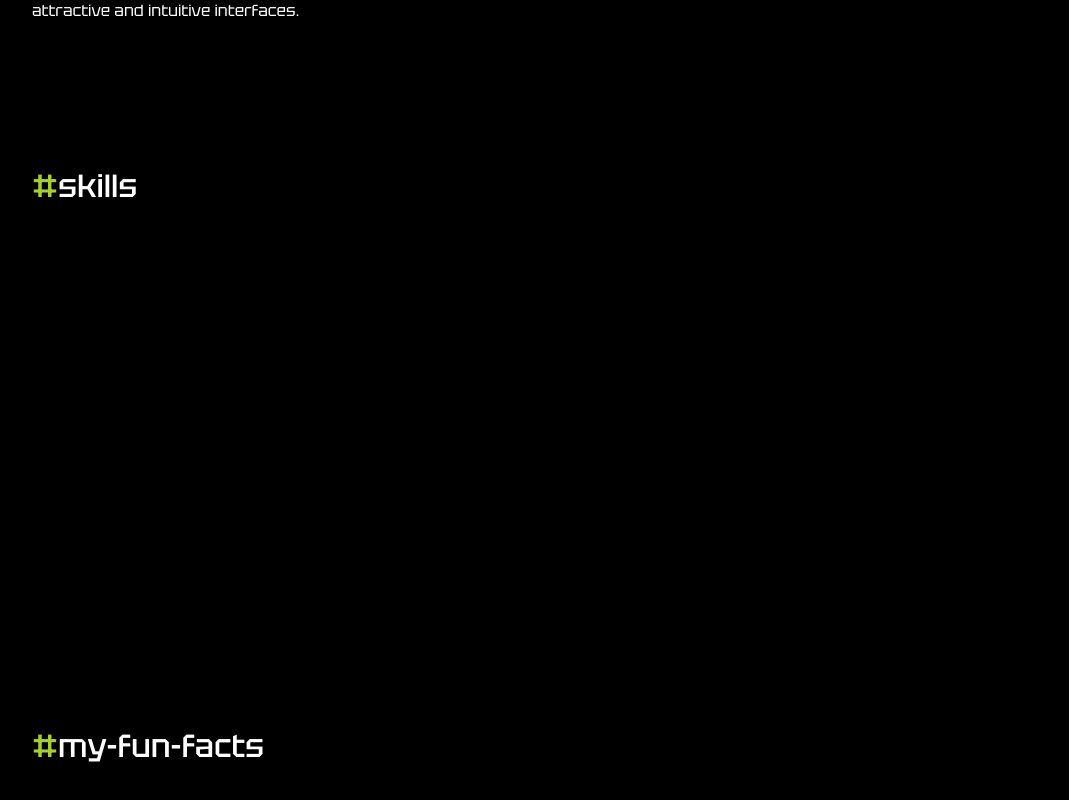
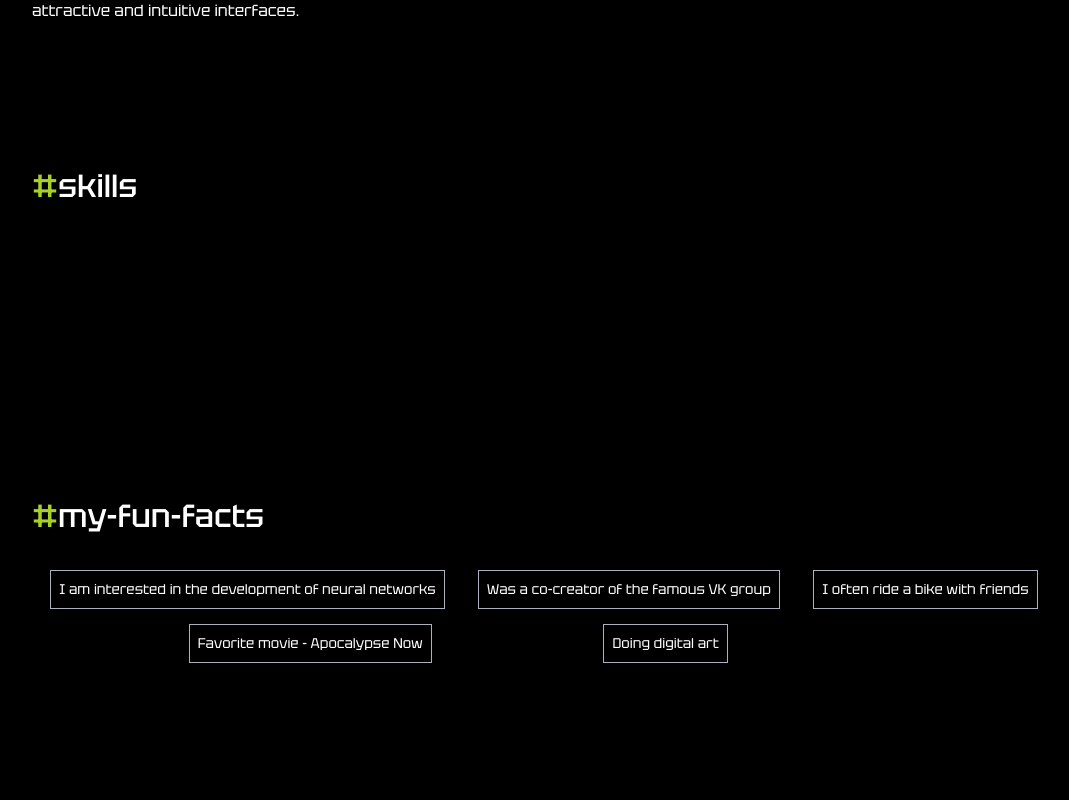
Before and after one commit to lostofan/portfolio, a Next.js app: page /about in a window 1280 px wide. Shown: the part 335-1135 px from the top of the page, without its empty margins (96-1165 px from the left). After the commit the page ends 1013 px from the top, so only its background shows below. Built offline with nearby package versions, Linux system fonts and the light colour scheme.

Commit message:
added facts

```diff
--- a/public/locales/en.ts
+++ b/public/locales/en.ts
@@ -53,6 +53,13 @@ export const en = {
     achieve high results and provide a high-quality user experience through development
     attractive and intuitive interfaces.`,
     funfacts: 'my-fun-facts',
+    facts: [
+      'I am interested in the development of neural networks',
+      'Was a co-creator of the famous VK group',
+      'I often ride a bike with friends',
+      'Favorite movie - Apocalypse Now',
+      'Doing digital art',
+    ],
     readmore: 'Read more',
     viewall: 'View all',
     back: 'Back',
--- a/public/locales/ru.ts
+++ b/public/locales/ru.ts
@@ -53,6 +53,13 @@ export const ru = {
     достичь высоких результатов и обеспечить качественный опыт пользователя через разработку
     привлекательных и интуитивно понятных интерфейсов.`,
     funfacts: 'факты-обо-мне',
+    facts: [
+      'Слежу за развитием нейросетей',
+      'Был со-создателем известной группы ВК',
+      'Часто катаюсь на велосипеде с друзьями',
+      'Любимый фильм - Апокалипсис сегодня',
+      'Занимаюсь цифровым искусством',
+    ],
     readmore: 'Читать больше',
     viewall: `Все работы`,
     back: 'Назад',
--- a/src/components/sections/Skills/Skills.module.scss
+++ b/src/components/sections/Skills/Skills.module.scss
@@ -1,11 +1,10 @@
 @import '../../../styles/variables.scss';
 
 .root {
-  margin-bottom: 150px;
   overflow: hidden;
 }
 .wrapper {
-  padding-top: 150px;
+  margin: 50px 0;
   display: grid;
   grid-template:
     '. . c' 1fr
--- /dev/null
+++ b/src/pages/about/aboutPage.module.scss
@@ -0,0 +1,22 @@
+@import '../../styles/variables.scss';
+.root {
+  margin-bottom: 15px;
+}
+.factList {
+  display: flex;
+  flex-direction: row;
+  flex-wrap: wrap;
+  justify-content: space-evenly;
+  gap: 15px;
+  margin-bottom: 15px;
+  .fact {
+    text-decoration: none;
+    border: 1px solid $gray;
+    padding: 8px;
+    font-size: 14px;
+  }
+  &:after {
+    content: '';
+    height: 15px;
+  }
+}
--- a/src/pages/about/index.tsx
+++ b/src/pages/about/index.tsx
@@ -6,7 +6,7 @@ import { HeadingDivider } from '../../components/HeadingDivider/HeadingDivider';
 import { useRouter } from 'next/router';
 import { en } from '../../../public/locales/en';
 import { ru } from '../../../public/locales/ru';
-
+import styles from './aboutPage.module.scss';
 const AboutPage = () => {
   useEffect(() => {
     window.scrollTo(0, 0);
@@ -15,7 +15,7 @@ const AboutPage = () => {
   const router = useRouter();
   const t = router.locale === 'en' ? en : ru;
   return (
-    <main className="aboutPage">
+    <main className={styles.root}>
       <About isPage={true} locale={t.about} />
       <Skills isPage={true} locale={t.skills} />
       <HeadingDivider
@@ -25,6 +25,13 @@ const AboutPage = () => {
         isBack={false}
         locale={[t.about.funfacts, t.about.viewall, t.about.back]}
       />
+      <ul className={styles.factList}>
+        {t.about.facts.map((fact, idx) => (
+          <li className={styles.fact} key={idx}>
+            {fact}
+          </li>
+        ))}
+      </ul>
     </main>
   );
 };
--- a/src/styles/index.scss
+++ b/src/styles/index.scss
@@ -67,16 +67,3 @@ a {
 .tag {
   color: $secondary;
 }
-//Дизайн линии
-
-//Дизайн заголовков
-.heading {
-  margin-right: 16px;
-  @include font(32px, $medium, $white);
-}
-.headings {
-  display: flex;
-  flex-direction: row;
-  justify-content: flex-start;
-  align-items: center;
-}
```
Also changed, not shown: src/components/sections/About/About.types.ts (+9 -1 lines), 2 other files (tests, documents, lock files or other folders).
